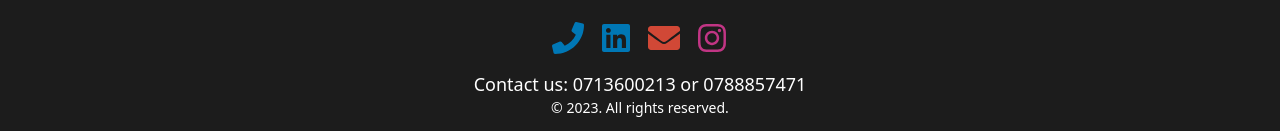
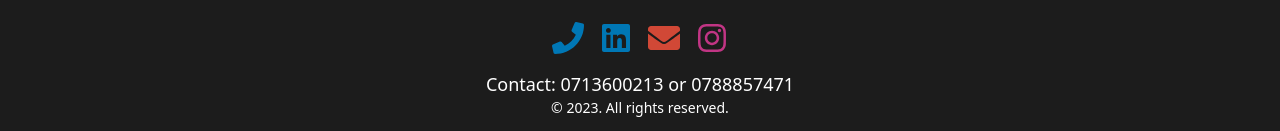
Before and after one commit to Josekariz/devops, a React (Create React App) app: page / in a window 1280 px wide. Shown: the part 3571-3702 px from the top of the page. Built offline with nearby package versions, Linux system fonts and the light colour scheme.

Commit message:
change contact text

```diff
--- a/src/Footer.jsx
+++ b/src/Footer.jsx
@@ -58,7 +58,7 @@ const Footer = () => {
             </a>
           </div>
         </div>
-        <p className="text-lg">Contact us: 0713600213 or 0788857471</p>
+        <p className="text-lg">Contact: 0713600213 or 0788857471</p>
         <p className="text-sm">&copy; {currentYear}. All rights reserved.</p>
       </div>
     </footer>
```
